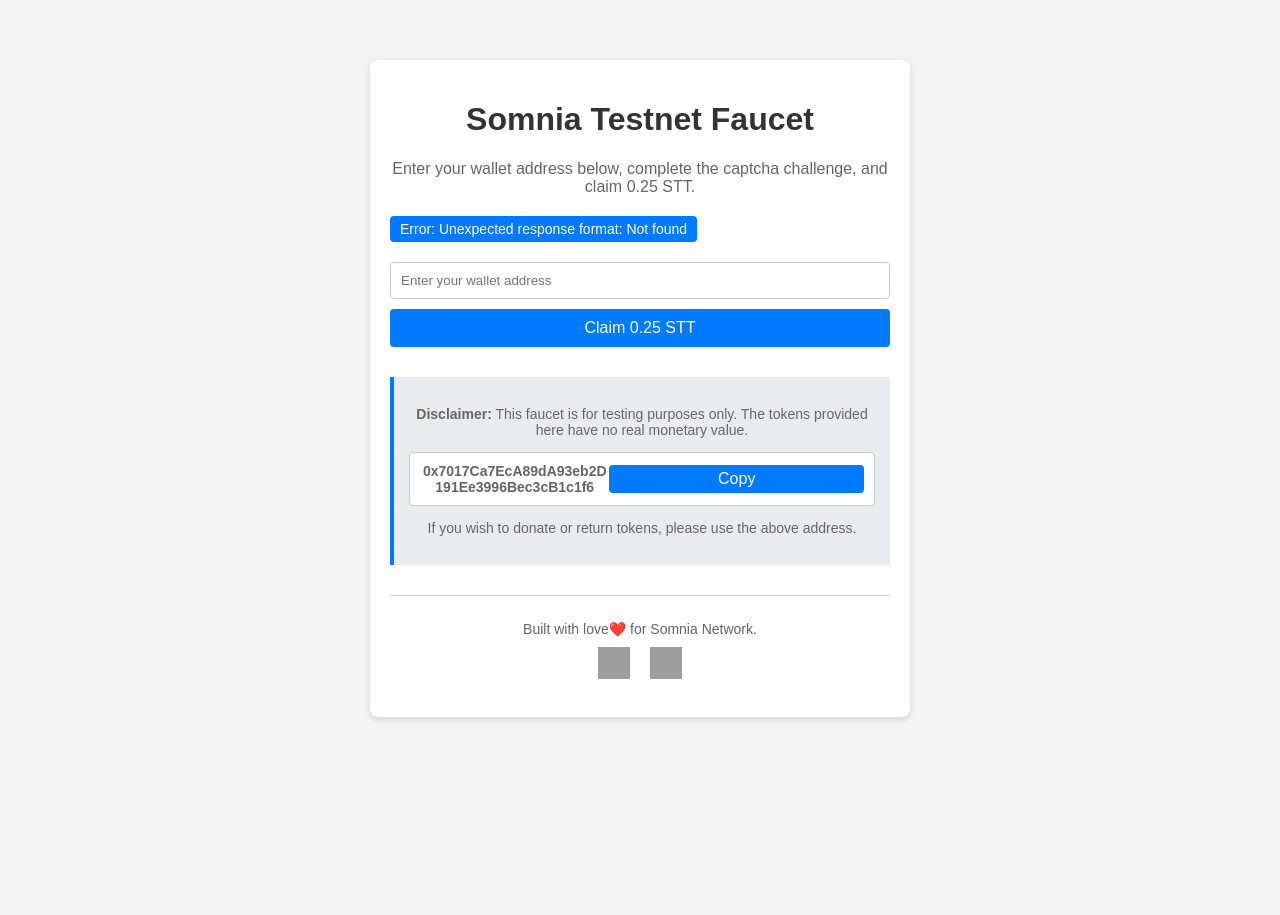
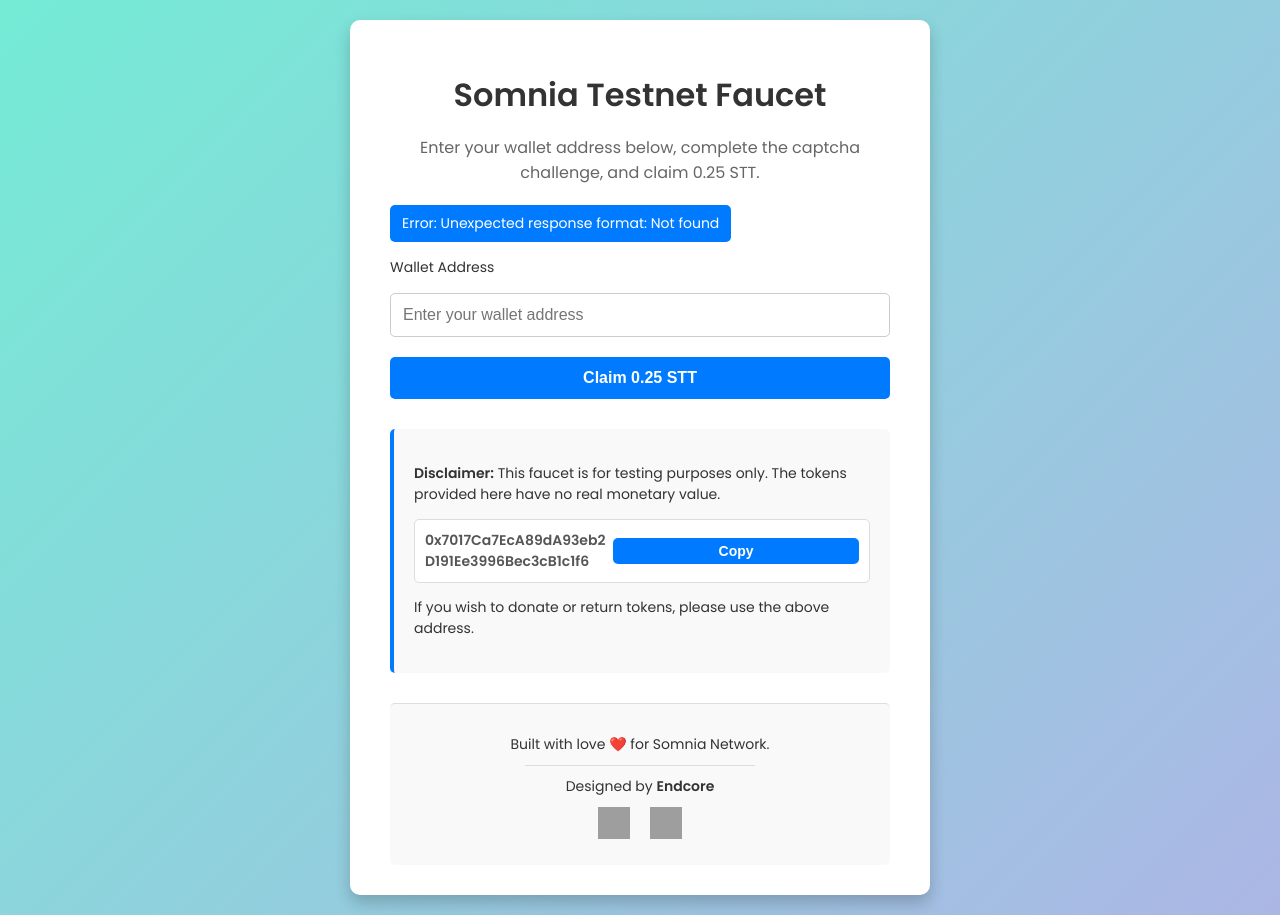
Before and after one commit to Endijuan33/shannon, a website: page public/index.html in a window 1280 px wide. Before the commit the page ends 800 px from the top, so only its background shows below. Drawn offline with Linux system fonts and the light colour scheme; no server answers; grey boxes are pictures that could not be loaded.

Commit message:
fix credit

```diff
--- a/public/index.html
+++ b/public/index.html
@@ -4,111 +4,168 @@
   <meta charset="UTF-8">
   <title>Somnia Testnet Faucet</title>
   <meta name="viewport" content="width=device-width, initial-scale=1.0">
+  <!-- Google Fonts -->
+  <link href="https://fonts.googleapis.com/css2?family=Poppins:wght@300;400;600&display=swap" rel="stylesheet">
   <style>
+    :root {
+      --primary-color: #007bff;
+      --primary-color-dark: #0056b3;
+      --bg-gradient-start: #74ebd5;
+      --bg-gradient-end: #ACB6E5;
+      --text-color: #333;
+      --subtext-color: #666;
+      --container-bg: #fff;
+    }
+    /* Keyframes untuk animasi fade-in */
+    @keyframes fadeIn {
+      from { opacity: 0; transform: translateY(10px); }
+      to { opacity: 1; transform: translateY(0); }
+    }
     body {
-      font-family: Arial, sans-serif;
-      background: #f4f4f4;
+      font-family: 'Poppins', sans-serif;
+      background: linear-gradient(135deg, var(--bg-gradient-start) 0%, var(--bg-gradient-end) 100%);
       margin: 0;
       padding: 20px;
+      min-height: 100vh;
+      display: flex;
+      justify-content: center;
+      align-items: center;
     }
-    .container {
+    main.container {
+      background: var(--container-bg);
+      padding: 30px 40px;
+      border-radius: 10px;
+      box-shadow: 0 8px 16px rgba(0,0,0,0.2);
       max-width: 500px;
-      margin: 40px auto;
-      background: #fff;
-      padding: 20px;
-      border-radius: 8px;
-      box-shadow: 0 2px 6px rgba(0,0,0,0.15);
-      position: relative;
+      width: 100%;
+      animation: fadeIn 0.8s ease-out;
     }
-    h1 {
+    header h1 {
       text-align: center;
-      color: #333;
+      color: var(--text-color);
+      margin-bottom: 10px;
     }
-    p {
+    header p {
       text-align: center;
-      color: #666;
+      color: var(--subtext-color);
+      margin-bottom: 20px;
     }
     .balance-container {
-      background: #007bff;
-      color: white;
-      padding: 5px 10px;
-      border-radius: 4px;
+      background: var(--primary-color);
+      color: #fff;
+      padding: 8px 12px;
+      border-radius: 5px;
       font-size: 14px;
       display: inline-block;
-      margin-bottom: 10px;
+      margin-bottom: 15px;
     }
     form {
       margin-top: 20px;
     }
+    label {
+      display: block;
+      font-size: 14px;
+      margin-bottom: 5px;
+      color: var(--text-color);
+    }
     input[type="text"] {
       width: 100%;
-      padding: 10px;
-      margin: 10px 0;
+      padding: 12px;
+      margin: 10px 0 20px 0;
       border: 1px solid #ccc;
-      border-radius: 4px;
+      border-radius: 5px;
       box-sizing: border-box;
+      transition: border-color 0.3s;
+      font-size: 16px;
+    }
+    input[type="text"]:focus {
+      outline: none;
+      border-color: var(--primary-color);
     }
     button {
       width: 100%;
-      padding: 10px;
-      background: #007bff;
+      padding: 12px;
+      background: var(--primary-color);
       border: none;
-      color: white;
+      color: #fff;
       font-size: 16px;
-      border-radius: 4px;
+      font-weight: 600;
+      border-radius: 5px;
       cursor: pointer;
+      transition: background 0.3s, transform 0.1s;
     }
     button:hover {
-      background: #0056b3;
+      background: var(--primary-color-dark);
+    }
+    button:active {
+      transform: scale(0.98);
     }
     #result {
       margin-top: 20px;
       text-align: center;
-      font-weight: bold;
+      font-weight: 600;
+      color: var(--text-color);
+      white-space: pre-wrap;
+      animation: fadeIn 0.5s ease-out;
     }
-    .info {
+    aside.info {
       margin-top: 30px;
-      padding: 15px;
-      background: #e9ecef;
-      border-left: 4px solid #007bff;
+      padding: 20px;
+      background: #f9f9f9;
+      border-left: 4px solid var(--primary-color);
       font-size: 14px;
-      color: #333;
+      color: var(--text-color);
+      border-radius: 5px;
+      animation: fadeIn 1s ease-out;
     }
     .donation {
       margin-top: 10px;
-      font-weight: bold;
+      font-weight: 600;
       display: flex;
       justify-content: space-between;
       align-items: center;
       background: #fff;
       padding: 10px;
-      border: 1px solid #ccc;
-      border-radius: 4px;
+      border: 1px solid #ddd;
+      border-radius: 5px;
     }
     .donation span {
       word-break: break-all;
+      font-size: 14px;
+      color: #555;
     }
     .copy-btn {
-      background: #007bff;
+      background: var(--primary-color);
       border: none;
       color: white;
       padding: 5px 10px;
-      border-radius: 4px;
+      border-radius: 5px;
       cursor: pointer;
+      font-size: 14px;
+      transition: background 0.3s;
     }
     .copy-btn:hover {
-      background: #0056b3;
+      background: var(--primary-color-dark);
     }
-    .credits {
+    footer.credits {
       margin-top: 30px;
-      padding: 15px;
+      padding: 20px;
       text-align: center;
       font-size: 14px;
-      color: #333;
-      border-top: 1px solid #ccc;
+      color: var(--text-color);
+      border-top: 1px solid #ddd;
+      background: #f9f9f9;
+      border-radius: 5px;
+      animation: fadeIn 1.2s ease-out;
     }
-    .credits p {
+    footer.credits p {
       margin: 10px 0;
+    }
+    footer.credits hr {
+      width: 50%;
+      margin: 10px auto;
+      border: 0;
+      border-top: 1px solid #ddd;
     }
     .social {
       display: flex;
@@ -121,51 +178,68 @@
     .social img {
       width: 32px;
       height: 32px;
+      transition: transform 0.3s;
+    }
+    .social img:hover {
+      transform: scale(1.1);
+    }
+    /* Media queries untuk layar kecil */
+    @media (max-width: 480px) {
+      main.container {
+        padding: 20px;
+      }
+      input[type="text"],
+      button {
+        font-size: 14px;
+      }
     }
   </style>
-  <!-- Load Cloudflare Turnstile script -->
+  <!-- Cloudflare Turnstile Script -->
   <script src="https://challenges.cloudflare.com/turnstile/v0/api.js" async defer></script>
 </head>
 <body>
-  <div class="container">
+  <main class="container">
+    <header>
       <h1>Somnia Testnet Faucet</h1>
       <p>Enter your wallet address below, complete the captcha challenge, and claim 0.25 STT.</p>
+    </header>
 
-    <!-- Faucet balance displayed above the address input -->
+    <section>
       <form id="claimForm">
         <div class="balance-container" id="faucetBalance">Loading...</div>
-
-      <input type="text" id="address" placeholder="Enter your wallet address" required>
+        <label for="address">Wallet Address</label>
+        <input type="text" id="address" placeholder="Enter your wallet address" required aria-label="Wallet Address">
         <div class="cf-turnstile" data-sitekey="0x4AAAAAABBZjg3H815GxZJT" data-callback="onCaptchaCompleted"></div>
         <input type="hidden" id="captchaToken" name="captchaToken">
         <button type="submit">Claim 0.25 STT</button>
       </form>
 
       <div id="result"></div>
+    </section>
 
-    <!-- Informational section -->
-    <div class="info">
+    <aside class="info">
       <p><strong>Disclaimer:</strong> This faucet is for testing purposes only. The tokens provided here have no real monetary value.</p>
-      <p class="donation">
+      <div class="donation">
         <span id="donationAddress">0x7017Ca7EcA89dA93eb2D191Ee3996Bec3cB1c1f6</span>
         <button class="copy-btn" onclick="copyDonationAddress()">Copy</button>
-      </p>
+      </div>
       <p>If you wish to donate or return tokens, please use the above address.</p>
-    </div>
+    </aside>
 
-    <!-- Credits section -->
-    <div class="credits">
-      <p>Built with love❤️ for Somnia Network.</p>
+    <footer class="credits">
+      <p>Built with love ❤️ for Somnia Network.</p>
+      <hr>
+      <p>Designed by <strong>Endcore</strong></p>
       <div class="social">
-        <a href="https://github.com/Endijuan33" target="_blank">
+        <a href="https://github.com/Endcore" target="_blank" aria-label="GitHub">
           <img src="https://github.githubassets.com/images/modules/logos_page/GitHub-Mark.png" alt="GitHub">
         </a>
-        <a href="https://t.me/e0303" target="_blank">
+        <a href="https://t.me/Endcore" target="_blank" aria-label="Telegram">
           <img src="https://upload.wikimedia.org/wikipedia/commons/8/82/Telegram_logo.svg" alt="Telegram">
         </a>
       </div>
-    </div>
-  </div>
+    </footer>
+  </main>
 
   <script>
     function onCaptchaCompleted(token) {
@@ -213,7 +287,6 @@
       resultDiv.innerText = "Processing claim...";
 
       try {
-        // Call the Netlify function "faucet"
         const res = await fetch("/.netlify/functions/faucet", {
           method: "POST",
           headers: { "Content-Type": "application/json" },
@@ -234,8 +307,13 @@
           resultDiv.innerText = message;
         } else if (data.message) {
           let message = data.message;
-          if (data.txHash) { message += `\nTransaction Hash: ${data.txHash}`; }
-          resultDiv.innerText = message;
+          // Jika ada hash transaksi, bungkus dengan tautan ke explorer
+          if (data.txHash) {
+            // Menampilkan hash ringkas, misalnya 6 karakter pertama dan 4 karakter terakhir
+            const shortHash = data.txHash.substring(0, 6) + "..." + data.txHash.substring(data.txHash.length - 4);
+            message += `<br>Transaction: <a href="https://shannon-explorer.somnia.network/tx/${data.txHash}" target="_blank" rel="noopener noreferrer">${shortHash}</a>`;
+          }
+          resultDiv.innerHTML = message;
           updateFaucetBalance();
         } else {
           resultDiv.innerText = JSON.stringify(data);
```
Lines whose indentation alone changed are shown as unchanged.
